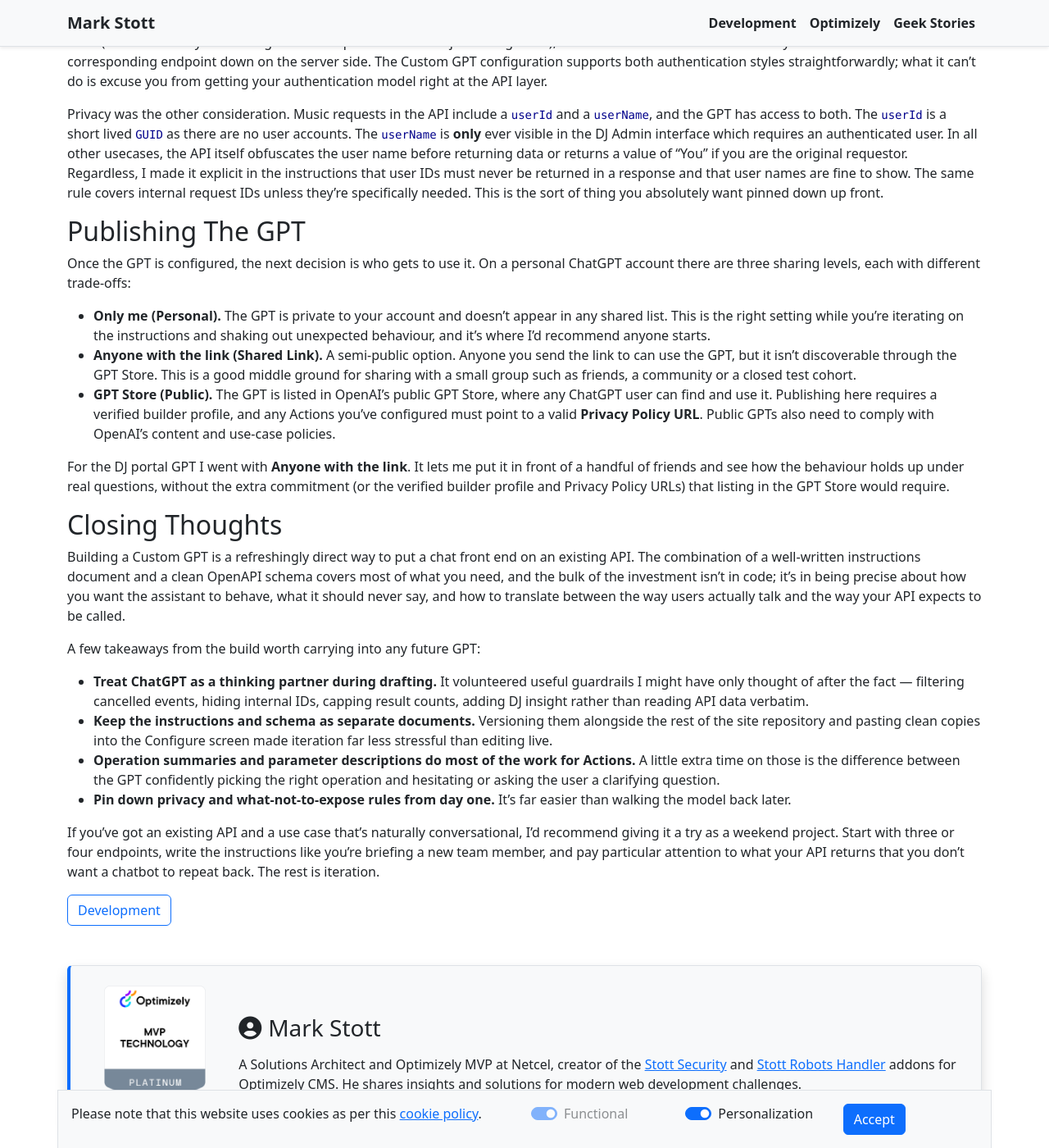
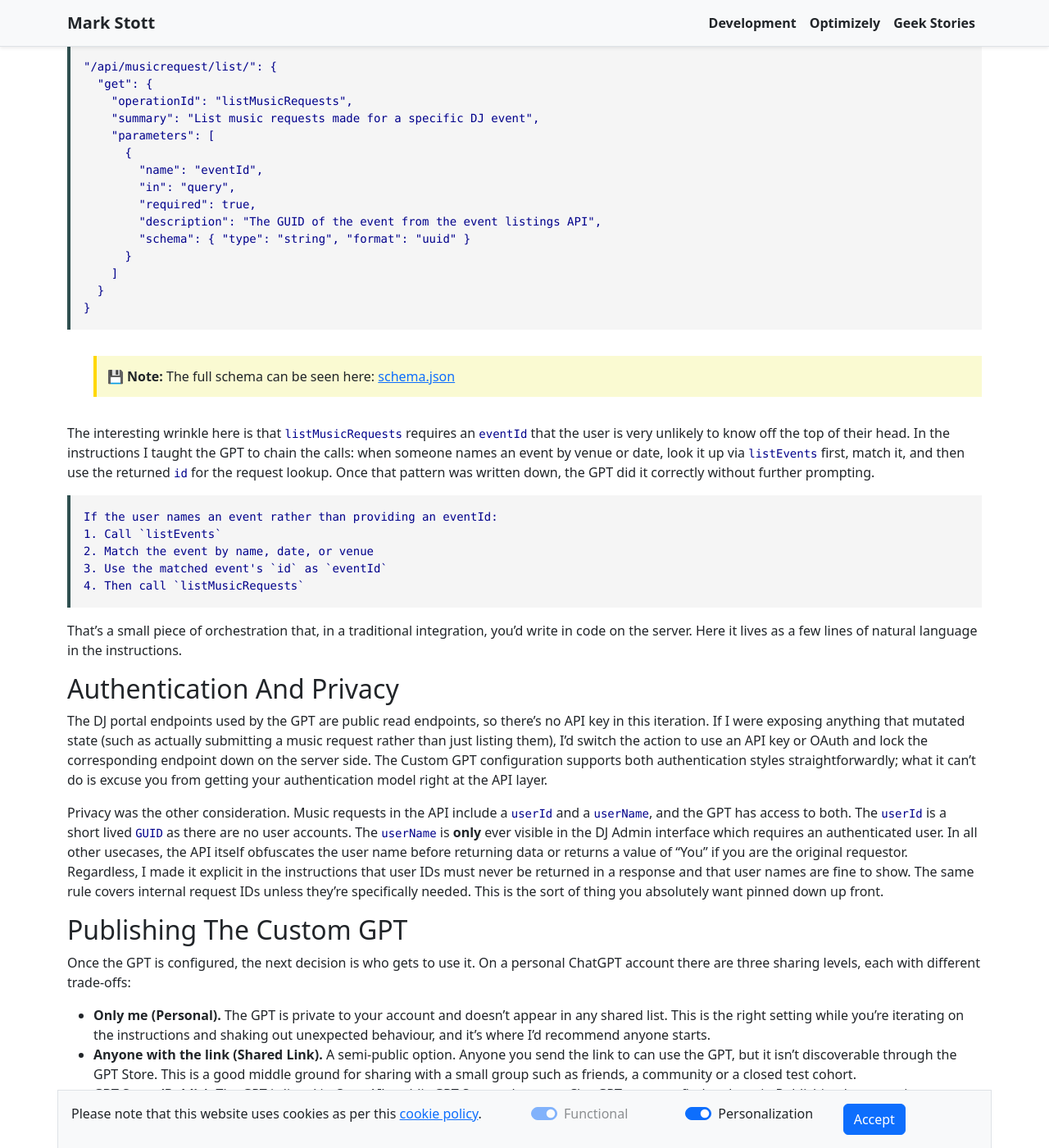
Before and after one commit to GeekInTheNorth/GeekInTheNorth.github.io, a Jekyll site: the page built from _posts/2026-05-01-creating-my-first-custom-gpt.md, in a window 1280 px wide and 1400 px high, scrolled down 3815 px. Shown: the whole window at 82% size. Built offline with Jekyll 4.4.1, drawn with Linux system fonts in a browser that asks for light colours.

Commit message:
Update the Custom GPT article

````diff
--- a/_posts/2026-05-01-creating-my-first-custom-gpt.md
+++ b/_posts/2026-05-01-creating-my-first-custom-gpt.md
@@ -27,6 +27,8 @@
 - It lets dancers search a track library and submit music requests for a specific event.
 
 Both are very natural things to ask a chatbot.  *"Where are you playing next?"*, *"Do you have anything by Caro Emerald?"*, *"What's been requested for the Tadcaster freestyle?"* are all questions a dancer would otherwise have to navigate through several pages to answer.  It's also a nicely contained domain.  Only three of the four public endpoints were involved, which keeps the surface area manageable for a first GPT.
+
+![An example of the Custom GPT in action](/assets/dj-custom-gpt-example.png)
 
 ## Building It Through Conversation
 
@@ -129,6 +131,8 @@
 }
 ```
 
+> 💾 **Note:** The full schema can be seen here: <a href="https://github.com/GeekInTheNorth/DjPortal/blob/main/GPT/Schema.json" rel="nofollow" target="_blank">schema.json</a>
+
 The interesting wrinkle here is that `listMusicRequests` requires an `eventId` that the user is very unlikely to know off the top of their head.  In the instructions I taught the GPT to chain the calls: when someone names an event by venue or date, look it up via `listEvents` first, match it, and then use the returned `id` for the request lookup.  Once that pattern was written down, the GPT did it correctly without further prompting.
 
 ```markdown
@@ -147,7 +151,7 @@
 
 Privacy was the other consideration.  Music requests in the API include a `userId` and a `userName`, and the GPT has access to both.  The `userId` is a short lived `GUID` as there are no user accounts.  The `userName` is **only** ever visible in the DJ Admin interface which requires an authenticated user. In all other usecases, the API itself obfuscates the user name before returning data or returns a value of "You" if you are the original requestor.  Regardless, I made it explicit in the instructions that user IDs must never be returned in a response and that user names are fine to show.  The same rule covers internal request IDs unless they're specifically needed.  This is the sort of thing you absolutely want pinned down up front.
 
-## Publishing The GPT
+## Publishing The Custom GPT
 
 Once the GPT is configured, the next decision is who gets to use it.  On a personal ChatGPT account there are three sharing levels, each with different trade-offs:
 
````
Also changed, not shown: assets/dj-custom-gpt-creation.png (added), assets/dj-custom-gpt-example.png (added).
